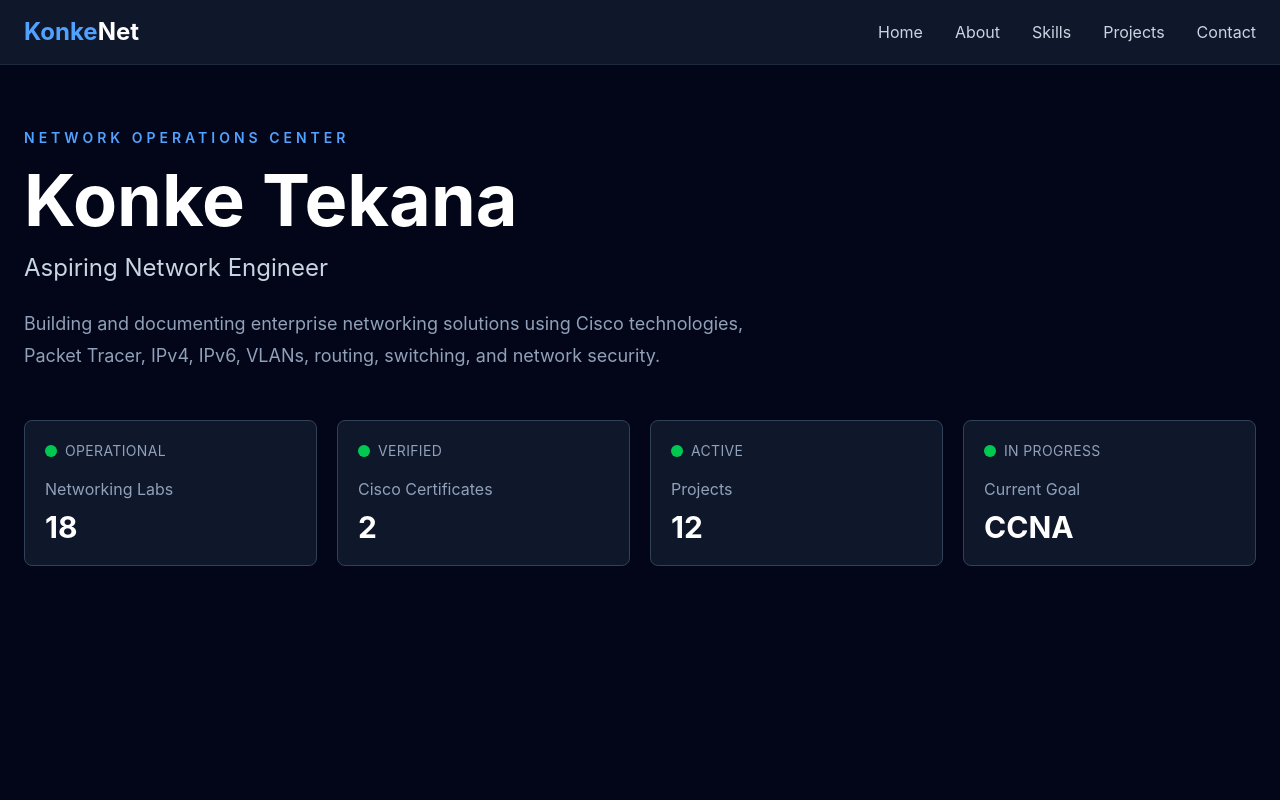
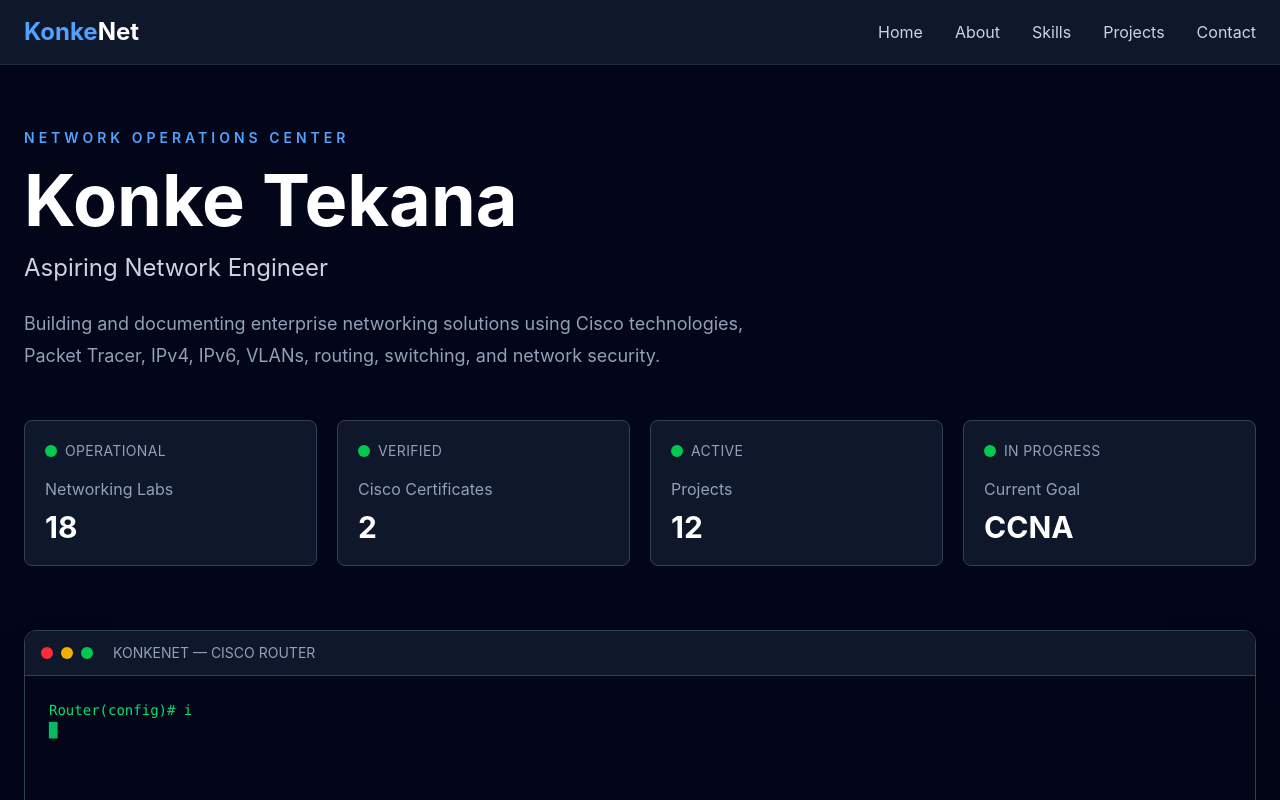
Before and after one commit to konkeokuhle/Networking_portfolio, a React (Vite) app: page / in a window 1280 px wide. Shown: the top 800 px of the page. Built offline with nearby package versions, Linux system fonts and the light colour scheme.

Commit message:
Add Cisco CLI terminal

```diff
--- /dev/null
+++ b/src/components/dashboard/CiscoTerminal.jsx
@@ -0,0 +1,64 @@
+import { useEffect, useState } from "react";
+
+const commands = [
+  "Router> enable",
+  "Router# configure terminal",
+  "Router(config)# interface GigabitEthernet0/0",
+  "Router(config-if)# ip address 192.168.10.1 255.255.255.0",
+  "Router(config-if)# no shutdown",
+  "Router(config-if)# exit",
+  "Router(config)# end",
+  "Router# show ip interface brief",
+];
+
+function CiscoTerminal() {
+  const [displayedText, setDisplayedText] = useState("");
+  const [commandIndex, setCommandIndex] = useState(0);
+
+  useEffect(() => {
+    const command = commands[commandIndex];
+    let characterIndex = 0;
+
+    setDisplayedText("");
+
+    const interval = setInterval(() => {
+      setDisplayedText(command.slice(0, characterIndex + 1));
+      characterIndex++;
+
+      if (characterIndex === command.length) {
+        clearInterval(interval);
+
+        setTimeout(() => {
+          setCommandIndex((current) => (current + 1) % commands.length);
+        }, 1500);
+      }
+    }, 45);
+
+    return () => clearInterval(interval);
+  }, [commandIndex]);
+
+  return (
+    <div className="mt-16 overflow-hidden rounded-xl border border-slate-700 bg-slate-950 shadow-2xl">
+      {/* Terminal Header */}
+
+      <div className="flex items-center gap-2 border-b border-slate-700 bg-slate-900 px-4 py-3">
+        <span className="h-3 w-3 rounded-full bg-red-500"></span>
+        <span className="h-3 w-3 rounded-full bg-yellow-500"></span>
+        <span className="h-3 w-3 rounded-full bg-green-500"></span>
+
+        <span className="ml-3 text-sm text-slate-400">
+          KONKENET — CISCO ROUTER
+        </span>
+      </div>
+
+      {/* Terminal */}
+
+      <div className="min-h-[260px] p-6 font-mono text-sm text-green-400">
+        <p>{displayedText}</p>
+        <span className="animate-pulse">█</span>
+      </div>
+    </div>
+  );
+}
+
+export default CiscoTerminal;
--- a/src/components/sections/Hero.jsx
+++ b/src/components/sections/Hero.jsx
@@ -1,5 +1,5 @@
 import StatusCard from "../dashboard/StatusCard";
-
+import CiscoTerminal from "../dashboard/CiscoTerminal";
 function Hero() {
   return (
     <section
@@ -61,6 +61,7 @@ function Hero() {
         </div>
 
       </div>
+      <CiscoTerminal />
     </section>
   );
 }
```
